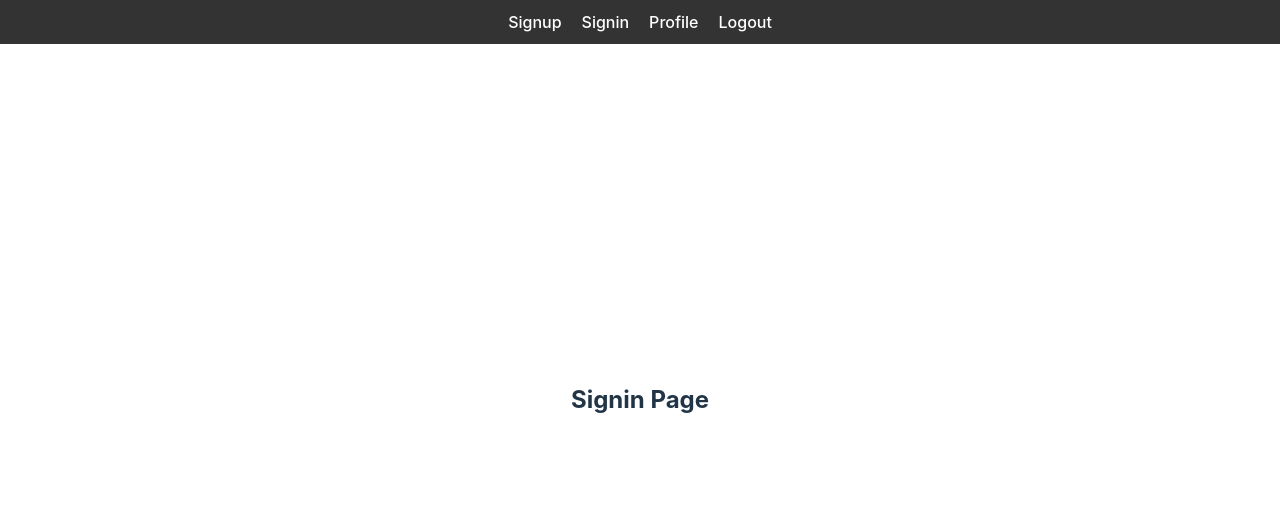
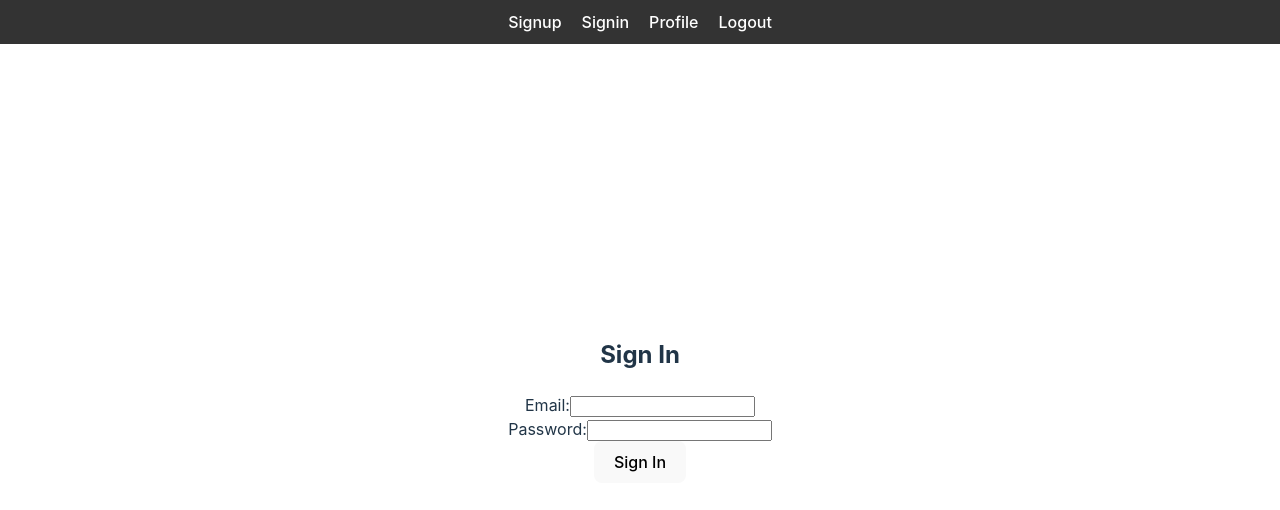
Before and after one commit to syeef-test/react_firebase_auth, a React (Vite) app: page /signin in a window 1280 px wide. Shown: the top 510 px of the page. Built offline with nearby package versions, Linux system fonts and the light colour scheme.

Commit message:
sign in done

```diff
--- a/src/pages/Signin.jsx
+++ b/src/pages/Signin.jsx
@@ -1,7 +1,72 @@
-import React from "react";
+import React, { useRef, useState } from "react";
 
 function Signin() {
-  return <h2>Signin Page</h2>;
+  const emailRef = useRef(null);
+  const passwordRef = useRef(null);
+  const [loading, setLoading] = useState(false);
+
+  const handleSubmit = async (e) => {
+    e.preventDefault();
+    const email = emailRef.current.value;
+    const password = passwordRef.current.value;
+
+    const key = import.meta.env.VITE_FIREBASE_APP_ID;
+
+    try {
+      setLoading(true);
+      const response = await fetch(
+        `https://identitytoolkit.googleapis.com/v1/accounts:signInWithPassword?key=${key}`,
+        {
+          method: "POST",
+          body: JSON.stringify({
+            email: email,
+            password: password,
+            returnSecureToken: true,
+          }),
+          headers: {
+            "Content-Type": "application/json",
+          },
+        }
+      );
+
+      if (!response.ok) {
+        const errorData = await response.json();
+        throw new Error(errorData.error.message);
+      } else {
+        const data = await response.json();
+        console.log(data.idToken);
+      }
+
+      console.log("User signed in successfully!");
+    } catch (error) {
+      console.error("Error signing in:", error.message);
+      alert(error.message);
+    } finally {
+      setLoading(false);
+    }
+
+    emailRef.current.value = "";
+    passwordRef.current.value = "";
+  };
+
+  return (
+    <div>
+      <h2>Sign In</h2>
+      <form onSubmit={handleSubmit}>
+        <div>
+          <label htmlFor="email">Email:</label>
+          <input type="email" id="email" ref={emailRef} required />
+        </div>
+        <div>
+          <label htmlFor="password">Password:</label>
+          <input type="password" id="password" ref={passwordRef} required />
+        </div>
+        <button type="submit" disabled={loading}>
+          {loading ? "Signing In..." : "Sign In"}
+        </button>
+      </form>
+    </div>
+  );
 }
 
 export default Signin;
```
